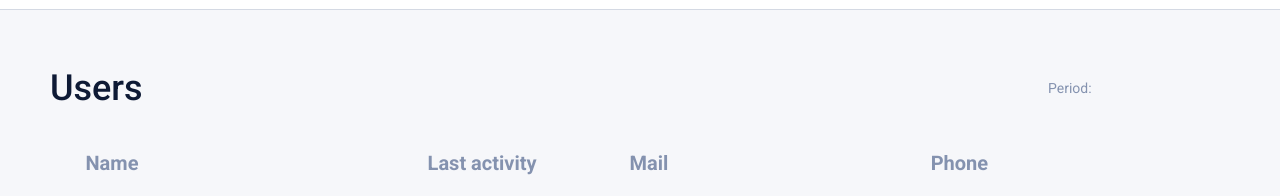
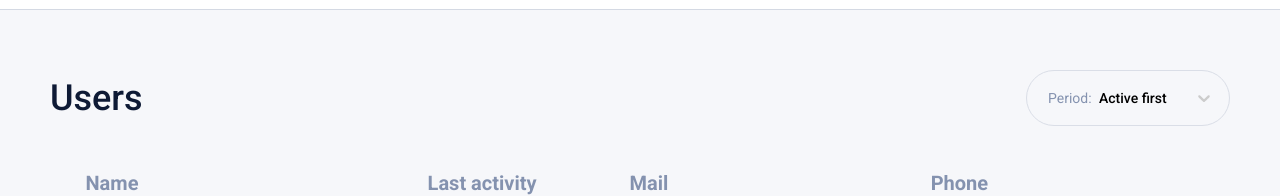
Before and after one commit to AlexKobiliansky/mercury, a React (Create React App) app: page /users in a window 1280 px wide. Shown: the part 121-317 px from the top of the page. Built offline with nearby package versions, Linux system fonts and the light colour scheme; sample sign-in values are in the browser's storage; what javascript-time-ago would draw is missing.

Commit message:
sorting users by activity (without Redux yet)

```diff
--- a/src/components/Users/Users.jsx
+++ b/src/components/Users/Users.jsx
@@ -4,7 +4,6 @@ import Select from "../ui/atoms/Select/Select";
 import BoxHeader from "../ui/atoms/BoxHeader/BoxHeader";
 
 //styles
-// import s from './Users.module';
 import hs from "../Home/Home.module.sass";
 //images
 import ava1 from "img/message-ava-1.jpg";
@@ -94,7 +93,7 @@ function Users() {
         {
             id: 8,
             name: 'Alex Kobilianskiy',
-            post: 'Super front-end team-lead',
+            post: 'Team-lead',
             avatar: avatar,
             email: 'alex.kobilianskiy@gmail.com',
             phone: '(063) 622 20 **',
@@ -175,6 +174,22 @@ function Users() {
 
     let [users, setUsers] = useState(data);
 
+    let selectData = ['Active first', 'Active last'];
+
+    let sortUsers = (value) => {
+        switch (value) {
+            case 'Active first':
+                users.sort((a, b) => a.online > b.online ? -1 : 1);
+                break;
+            case 'Active last':
+                users.sort((a, b) => a.online > b.online ? 1 : -1);
+                break;
+            default:
+                return;
+        }
+        setUsers([...users]);
+    }
+
     let deleteUser = (id) => {
         let user = users.find(user => user.id === id);
         if (window.confirm( 'Delete user "' + user.name +'" Are you sure?' )) {
@@ -187,8 +202,8 @@ function Users() {
             <BoxHeader customClass={hs.marginHeader}>
                 <h1>Users</h1>
                 <Select
-                    // data={activeUsersDataSelect}
-                    // changeOption={changeActiveUsersSelect}
+                    data={selectData}
+                    changeOption={sortUsers}
                 />
             </BoxHeader>
 
```
